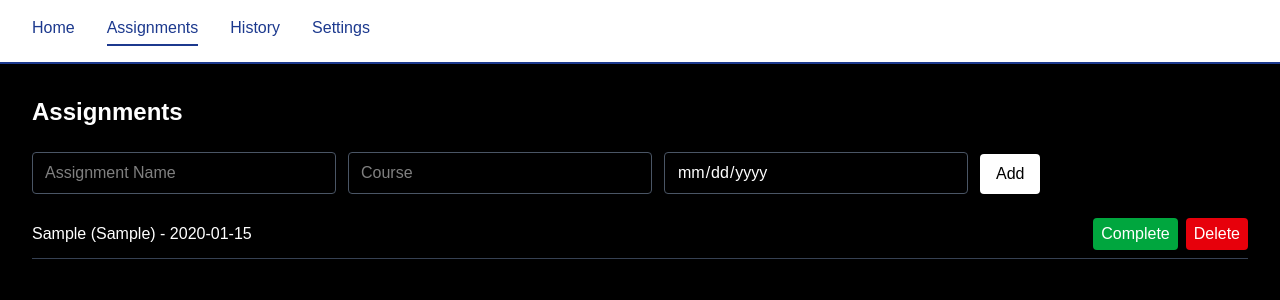
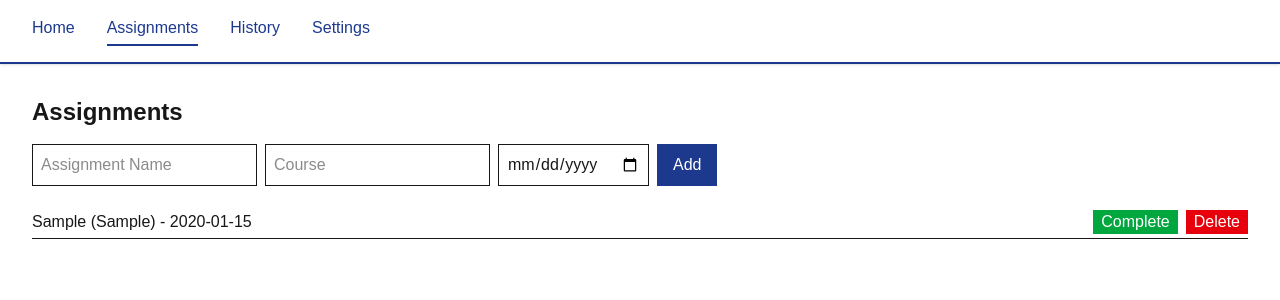
Before and after one commit to KenleyBides/assignment-tracker, a Next.js app: page /assignments in a window 1280 px wide. Both pictures are taken after typing "Sample", "Sample", "2020-01-15" into the empty fields and a click on the button "Add". Shown: the top 300 px of the page. Built offline with nearby package versions, Linux system fonts and the light colour scheme.

Commit message:
Child Component (3)

```diff
--- a/src/app/assignments/page.tsx
+++ b/src/app/assignments/page.tsx
@@ -1,97 +1,32 @@
 "use client";
 
-import { useAppContext } from "../../context/AppContext";
-import { useState } from "react";
-import { Assignment } from "../../types";
+import { useContext } from "react";
+import { AppContext } from "../../context/AppContext";
+import AssignmentForm from "../../components/AssignmentForm";
+import AssignmentItem from "../../components/AssignmentItem";
 
 export default function AssignmentsPage() {
-  const { assignments, addAssignment, completeAssignment, deleteAssignment } = useAppContext();
+  const context = useContext(AppContext);
+  if (!context) return <div>Loading...</div>;
 
-  const [name, setName] = useState("");
-  const [course, setCourse] = useState("");
-  const [dueDate, setDueDate] = useState("");
-
-  const handleAdd = () => {
-    if (!name || !course || !dueDate) return;
-
-    const newAssignment: Assignment = {
-      id: Date.now(), // unique ID
-      name,
-      course,
-      dueDate,
-      completed: false,
-    };
-
-    addAssignment(newAssignment);
-    setName("");
-    setCourse("");
-    setDueDate("");
-  };
+  const { assignments, addAssignment, completeAssignment, deleteAssignment } = context;
 
   return (
-    <div className="p-8 min-h-screen bg-black text-white">
-      <h1 className="text-2xl font-bold mb-6">Assignments</h1>
+    <div className="p-8">
+      <h1 className="text-2xl font-bold mb-4">Assignments</h1>
 
-      {/* Add Assignment Form */}
-      <div className="mb-6 flex flex-col gap-3 sm:flex-row sm:items-end">
-        <input
-          type="text"
-          placeholder="Assignment Name"
-          value={name}
-          onChange={(e) => setName(e.target.value)}
-          className="border border-gray-600 bg-black text-white rounded px-3 py-2 sm:w-1/4"
-        />
-        <input
-          type="text"
-          placeholder="Course"
-          value={course}
-          onChange={(e) => setCourse(e.target.value)}
-          className="border border-gray-600 bg-black text-white rounded px-3 py-2 sm:w-1/4"
-        />
-        <input
-          type="date"
-          value={dueDate}
-          onChange={(e) => setDueDate(e.target.value)}
-          className="border border-gray-600 bg-black text-white rounded px-3 py-2 sm:w-1/4"
-        />
-        <button
-          onClick={handleAdd}
-          className="bg-white text-black py-2 px-4 rounded hover:opacity-90 transition w-full sm:w-auto"
-        >
-          Add
-        </button>
-      </div>
+      {/* Form */}
+      <AssignmentForm onAdd={addAssignment} />
 
-      {/* Assignments List */}
+      {/* List */}
       <ul>
-        {assignments.length === 0 && <li className="text-gray-400">No assignments yet.</li>}
         {assignments.map((a) => (
-          <li
+          <AssignmentItem
             key={a.id}
-            className={`mb-2 flex justify-between items-center border-b border-gray-700 pb-2 ${
-              a.completed ? "opacity-60 line-through" : ""
-            }`}
-          >
-            <span>
-              {a.name} ({a.course}) - {a.dueDate}
-            </span>
-            {!a.completed && (
-              <div className="flex gap-2">
-                <button
-                  onClick={() => completeAssignment(a.id)}
-                  className="bg-green-600 text-white px-2 py-1 rounded hover:opacity-90 transition"
-                >
-                  Complete
-                </button>
-                <button
-                  onClick={() => deleteAssignment(a.id)}
-                  className="bg-red-600 text-white px-2 py-1 rounded hover:opacity-90 transition"
-                >
-                  Delete
-                </button>
-              </div>
-            )}
-          </li>
+            assignment={a}
+            onComplete={completeAssignment}
+            onDelete={deleteAssignment}
+          />
         ))}
       </ul>
     </div>
--- a/src/components/AssignmentForm.tsx
+++ b/src/components/AssignmentForm.tsx
@@ -1,3 +1,56 @@
-export default function AssignmentForm() {
-  return <div>Assignment Form Placeholder</div>;
+"use client";
+
+import React, { useState } from "react";
+import { Assignment } from "../types";
+
+interface AssignmentFormProps {
+  onAdd: (assignment: Assignment) => void;
 }
+
+export default function AssignmentForm({ onAdd }: AssignmentFormProps) {
+  const [name, setName] = useState("");
+  const [course, setCourse] = useState("");
+  const [dueDate, setDueDate] = useState("");
+
+  const handleAdd = () => {
+    if (!name || !course || !dueDate) return;
+    onAdd({
+      id: Date.now(),
+      name,
+      course,
+      dueDate,
+      completed: false,
+    });
+    setName("");
+    setCourse("");
+    setDueDate("");
+  };
+
+  return (
+    <div className="mb-6 flex gap-2">
+      <input
+        type="text"
+        placeholder="Assignment Name"
+        value={name}
+        onChange={(e) => setName(e.target.value)}
+        className="border p-2"
+      />
+      <input
+        type="text"
+        placeholder="Course"
+        value={course}
+        onChange={(e) => setCourse(e.target.value)}
+        className="border p-2"
+      />
+      <input
+        type="date"
+        value={dueDate}
+        onChange={(e) => setDueDate(e.target.value)}
+        className="border p-2"
+      />
+      <button onClick={handleAdd} className="bg-blue-900 text-white px-4 py-2">
+        Add
+      </button>
+    </div>
+  );
+}
--- a/src/components/AssignmentItem.tsx
+++ b/src/components/AssignmentItem.tsx
@@ -1,3 +1,36 @@
-export default function AssignmentItem() {
-  return <div>Assignment Item Placeholder</div>;
+"use client";
+
+import React from "react";
+import { Assignment } from "../types";
+
+interface AssignmentItemProps {
+  assignment: Assignment;
+  onComplete: (id: number) => void;
+  onDelete: (id: number) => void;
 }
+
+export default function AssignmentItem({ assignment, onComplete, onDelete }: AssignmentItemProps) {
+  return (
+    <li className="mb-2 flex justify-between border-b pb-1">
+      <span>
+        {assignment.name} ({assignment.course}) - {assignment.dueDate}
+      </span>
+      {!assignment.completed && (
+        <div className="flex gap-2">
+          <button
+            onClick={() => onComplete(assignment.id)}
+            className="bg-green-600 text-white px-2"
+          >
+            Complete
+          </button>
+          <button
+            onClick={() => onDelete(assignment.id)}
+            className="bg-red-600 text-white px-2"
+          >
+            Delete
+          </button>
+        </div>
+      )}
+    </li>
+  );
+}
```
Also changed, not shown: 1 other file (tests, documents, lock files or other folders).
